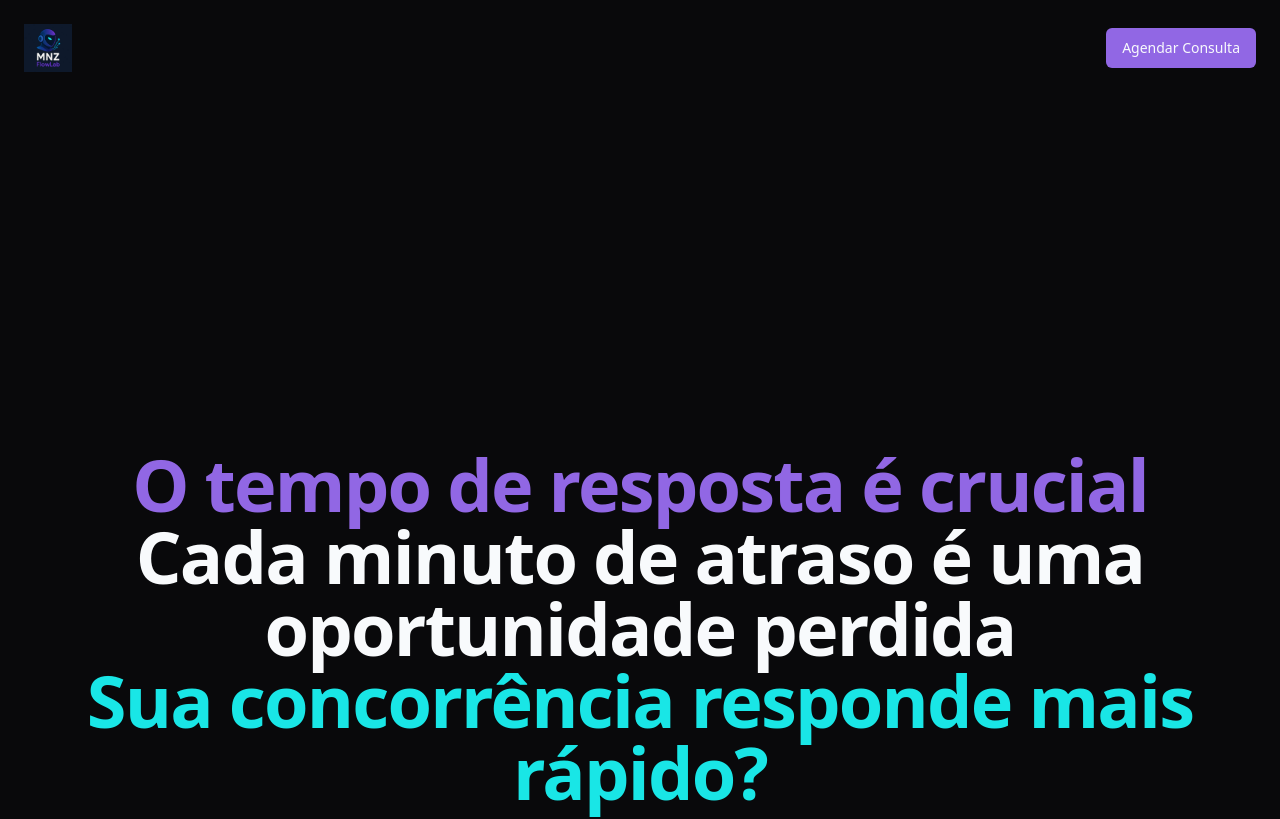
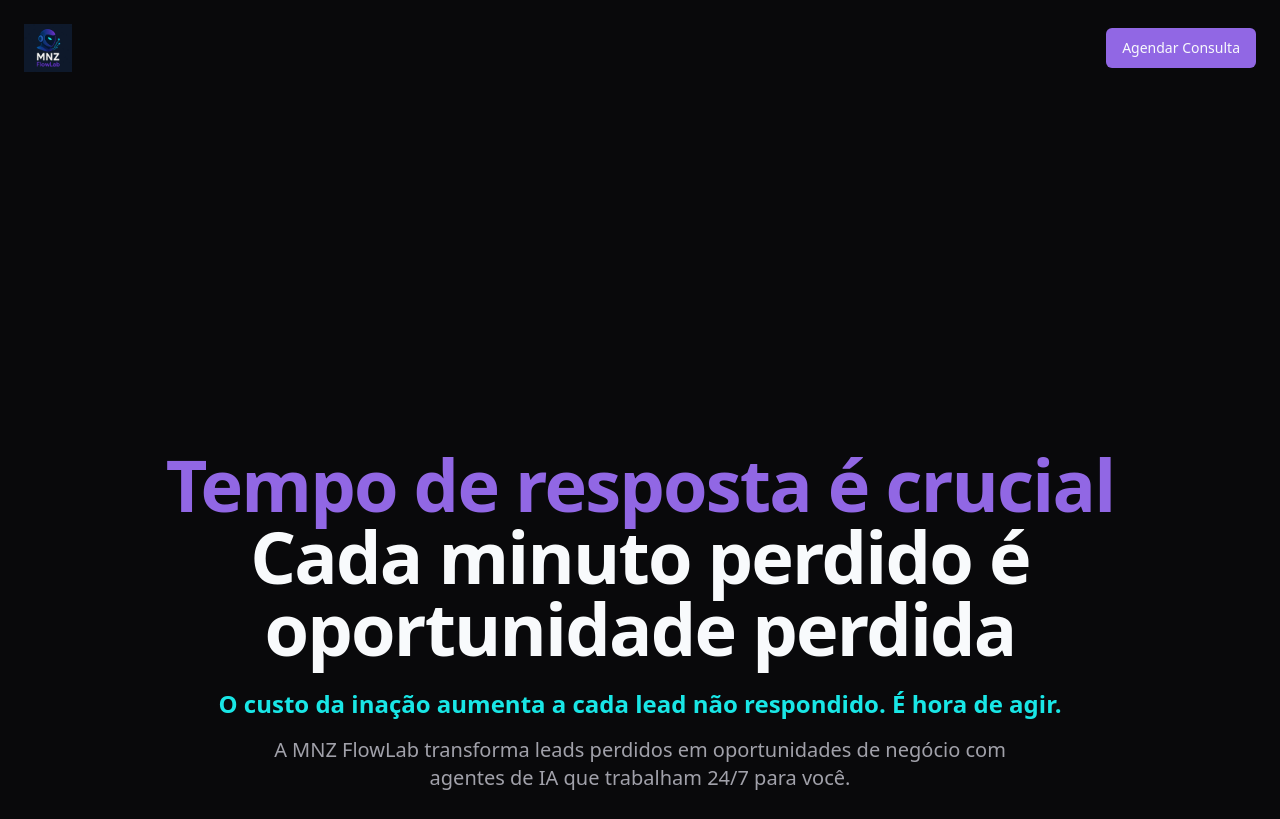
Before and after one commit to menezessluciana/mnzflowlablp, a React (Vite) app: page / in a window 1280 px wide. Shown: the top 819 px of the page. Built offline with nearby package versions, Linux system fonts and the light colour scheme.

Commit message:
Refactor: Shorten a sentence

```diff
--- a/src/pages/Index.tsx
+++ b/src/pages/Index.tsx
@@ -1,4 +1,3 @@
-
 import Header from "@/components/Header";
 import Footer from "@/components/Footer";
 import { Button } from "@/components/ui/button";
@@ -50,9 +49,8 @@ const Index = () => {
         <section className="relative pt-48 pb-32 text-center" style={{ background: 'radial-gradient(ellipse at bottom, var(--background) 0%, #10101a 100%)' }}>
           <div className="container mx-auto px-6 animate-fade-in-up">
             <h1 className="text-4xl md:text-7xl font-bold tracking-tight mb-6">
-              <span className="text-destructive">O tempo de resposta é crucial</span><br />
-              <span className="text-foreground">Cada minuto de atraso é uma oportunidade perdida</span><br />
-              <span className="text-secondary">Sua concorrência responde mais rápido?</span>
+              <span className="text-destructive">Tempo de resposta é crucial</span><br />
+              <span className="text-foreground">Cada minuto perdido é oportunidade perdida</span>
             </h1>
             <p className="text-xl md:text-2xl text-secondary font-semibold max-w-4xl mx-auto mb-4">
               O custo da inação aumenta a cada lead não respondido. É hora de agir.
```
